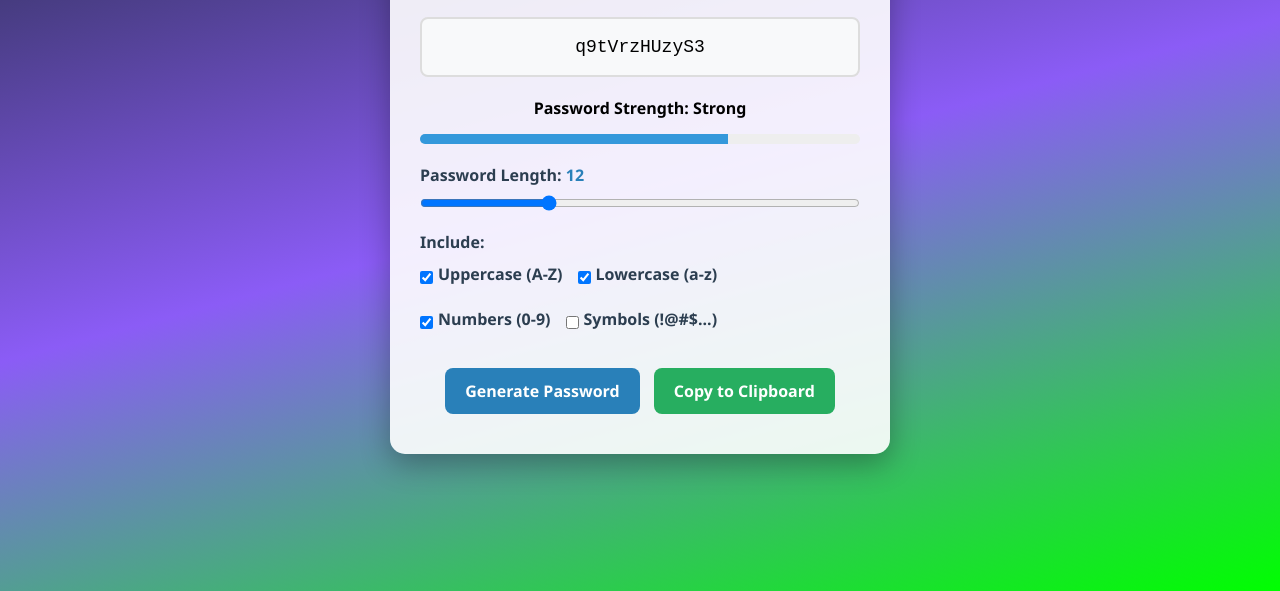
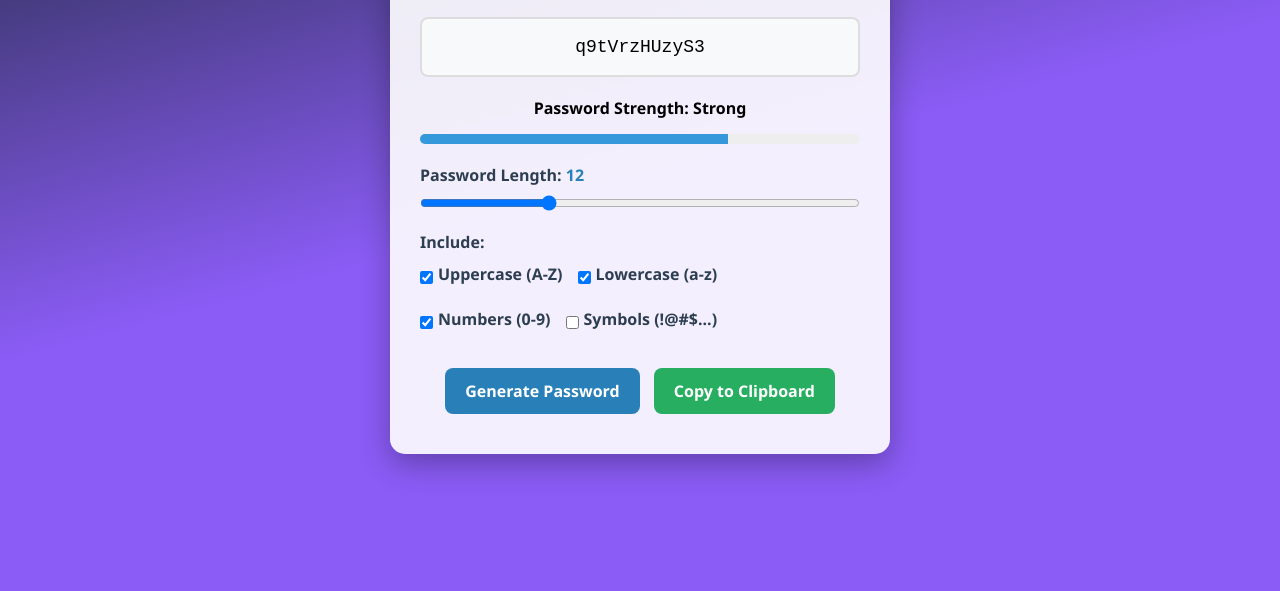
Before and after one commit to Cittykitten/Password-Generator, a plain HTML site: page index.html in a window 1280 px wide. Shown: the part 209-800 px from the top of the page. Drawn offline with Linux system fonts and the light colour scheme.

Commit message:
Update style.css

```diff
--- a/style.css
+++ b/style.css
@@ -6,7 +6,7 @@
         }
 
         body {
-            background: linear-gradient(165deg, #1E293B, #8B5CF6, #00FF00);
+            background: linear-gradient(165deg, #1E293B, #8B5CF6, #8B5CF6);
             min-height: 100vh;
             display: flex;
             justify-content: center;
```
